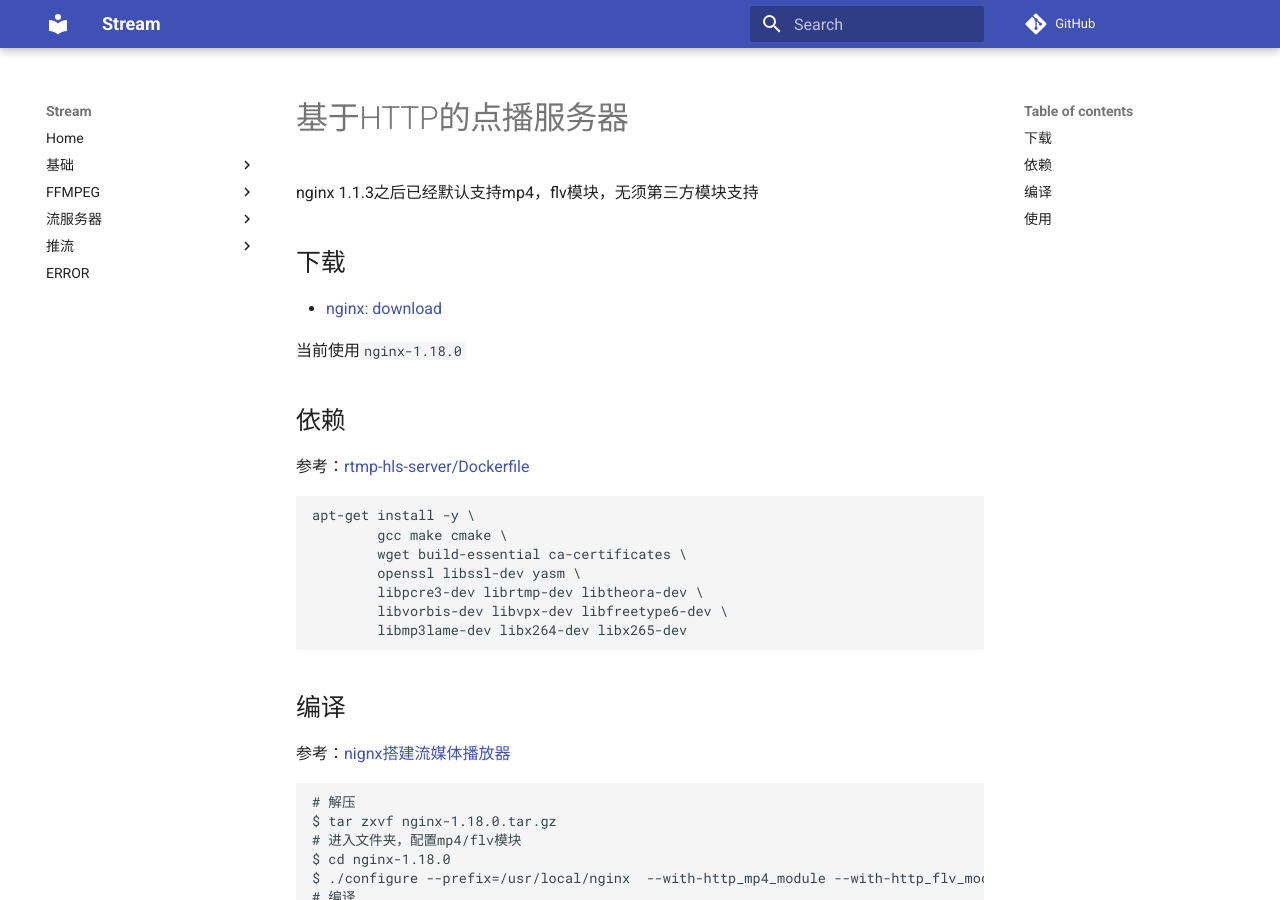
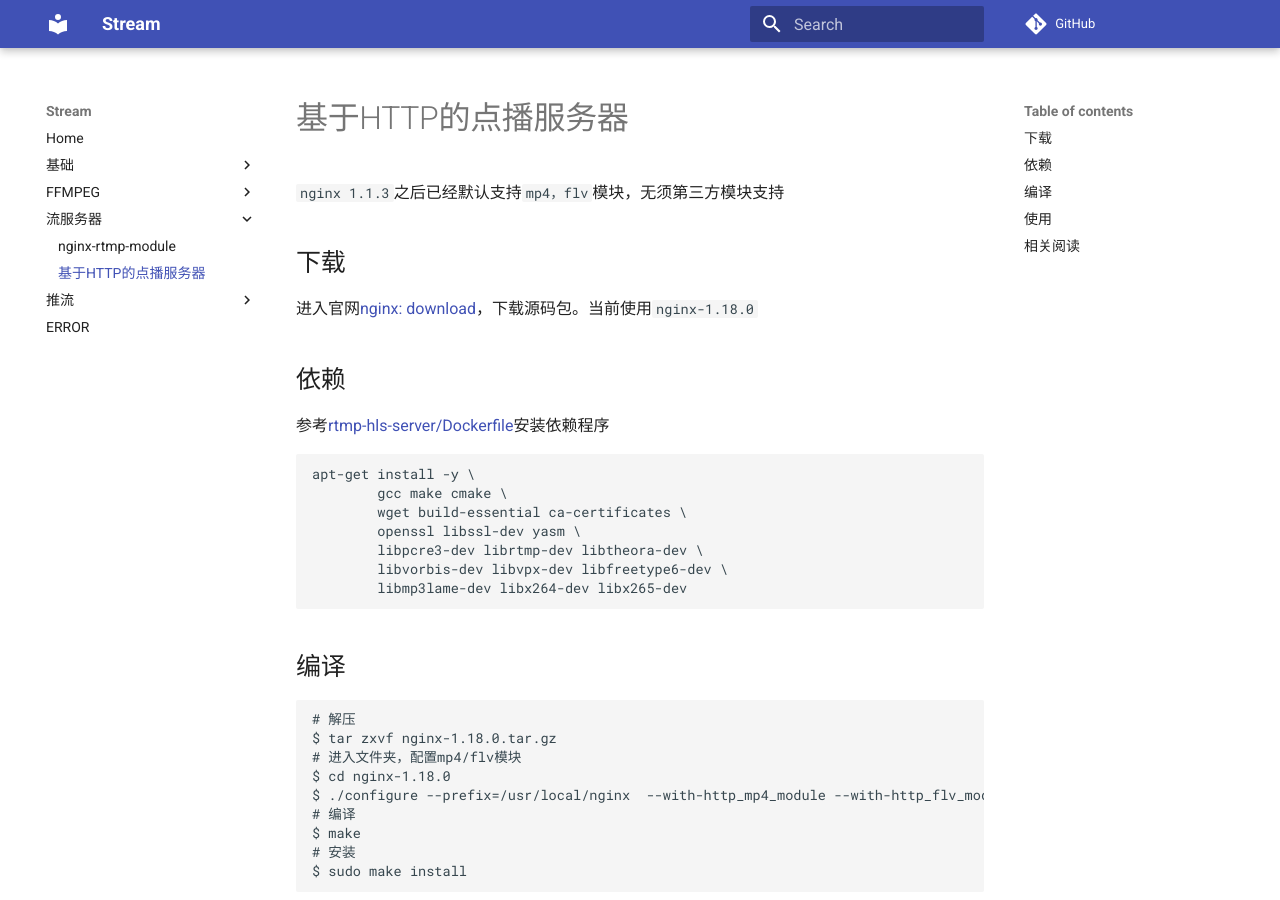
Before and after one commit to ZJDoc/Stream, an MkDocs documentation site: the page built from docs/server/nginx-http.md, in a window 1280 px wide and 900 px high. Built offline with MkDocs 1.6.1 and Material for MkDocs 9.7.7, drawn with Linux system fonts in a browser that asks for light colours; comment, search, counter and statistics services are not loaded.

Commit message:
docs(server): 基于HTTP的点播服务器配置

````diff
--- a/docs/基于HTTP的点播服务部署.md
+++ b/docs/server/nginx-http.md
@@ -1,17 +1,15 @@
 
 # 基于HTTP的点播服务器
 
-nginx 1.1.3之后已经默认支持mp4，flv模块，无须第三方模块支持
+`nginx 1.1.3`之后已经默认支持`mp4，flv`模块，无须第三方模块支持
 
 ## 下载
 
-* [nginx: download](http://nginx.org/en/download.html)
-
-当前使用`nginx-1.18.0`
+进入官网[nginx: download](http://nginx.org/en/download.html)，下载源码包。当前使用`nginx-1.18.0`
 
 ## 依赖
 
-参考：[rtmp-hls-server/Dockerfile](https://github.com/TareqAlqutami/rtmp-hls-server/blob/master/Dockerfile)
+参考[rtmp-hls-server/Dockerfile](https://github.com/TareqAlqutami/rtmp-hls-server/blob/master/Dockerfile)安装依赖程序
 
 ```
 apt-get install -y \
@@ -24,8 +22,6 @@ apt-get install -y \
 ```
 
 ## 编译
-
-参考：[nignx搭建流媒体播放器](https://blog.csdn.net/fengchao2016/article/details/104024500)
 
 ```
 # 解压
@@ -104,3 +100,7 @@ Thank you for using nginx.
 ```
 http://localhost:80/video/output.mp4
 ```
+
+## 相关阅读
+
+* [nignx搭建流媒体播放器](https://blog.csdn.net/fengchao2016/article/details/104024500)
--- a/mkdocs.yml
+++ b/mkdocs.yml
@@ -47,6 +47,7 @@ nav:
         - '[FFMPEG]转换MPEG4为H264格式': ffmpeg/ffmpeg-mpeg4-to-h264.md
     - 流服务器:
         - nginx-rtmp-module: server/nginx-rtmp-module.md
+        - 基于HTTP的点播服务器: server/nginx-http.md
     - 推流:
         - '[FFMPEG]RTSP/RTMP推流': push/ffmpeg-rtsp-rtmp.md
     - ERROR: error.md
````
